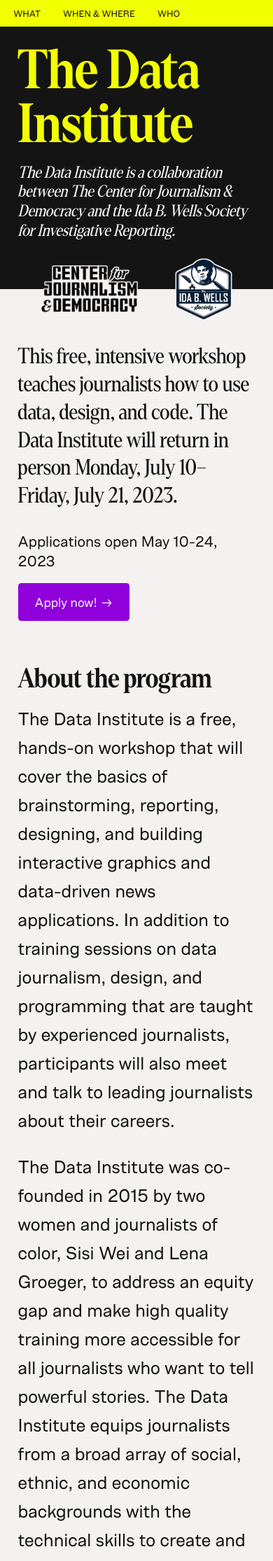
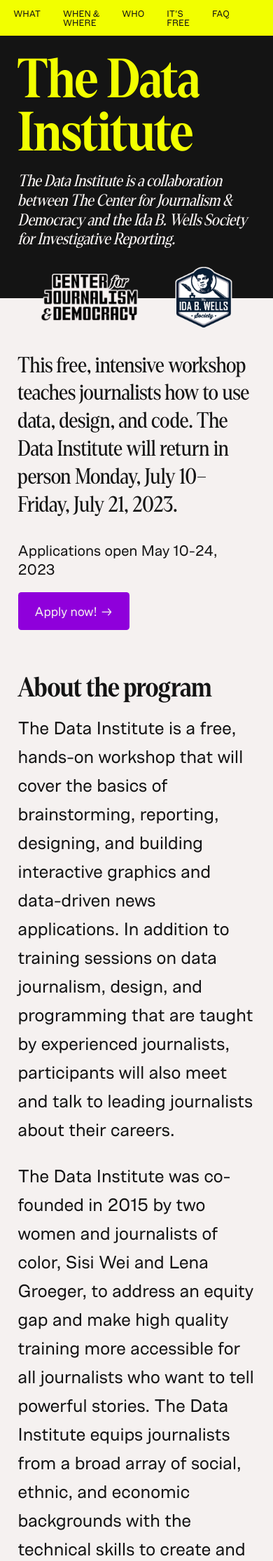
Before and after one commit to OpenNews/datainstitute-website, a Jekyll site: the page built from homepage.md, in a window 390 px wide. Shown: the top 2230 px of the page at 70% size. Built offline with Jekyll 4.4.1, drawn with Linux system fonts in a browser that asks for light colours.

Commit message:
add new nav items

```diff
--- a/_layouts/layout.html
+++ b/_layouts/layout.html
@@ -40,8 +40,10 @@
             <div class="page-container">
                 <ul>
                     <li><a href="#what">What</a></li>
-                    <li><a href="#when-where">When & Where</a></li>
+                    <li><a href="#when-where">When&nbsp;& Where</a></li>
                     <li><a href="#who">Who</a></li>
+                    <li><a href="#free">It's Free</a></li>
+                    <li><a href="#faq">FAQ</a></li>
                 </ul>
             </div>
         </nav>
--- a/media/css/style.css
+++ b/media/css/style.css
@@ -434,6 +434,9 @@ footer #footer-nav a:hover {
     header {
         margin-bottom: 3em;
     }
+    header nav {
+        font-size: .5em;
+    }
     header h1 {
         font-size: 4em;
     }
@@ -457,13 +460,15 @@ footer #footer-nav a:hover {
     }
 }
 
+@media screen and (max-width: 480px) {
+    header nav li {
+        flex-basis: min-content;
+    }
+}
 
 @media screen and (max-width: 420px) {
     header h1 {
         font-size: 3em;
-    }
-    header nav {
-        font-size: .5em;
     }
     .page-intro .big-type {
         font-size: 1.2em;
```
